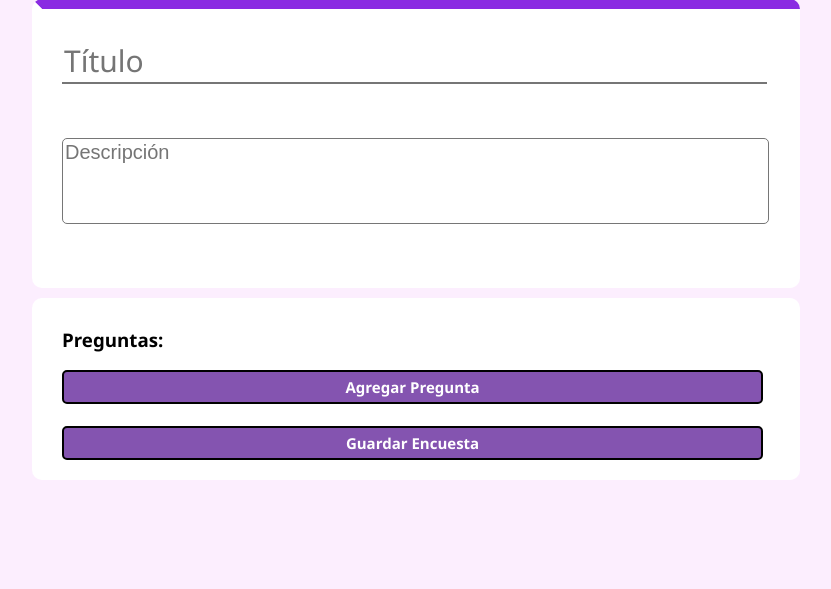
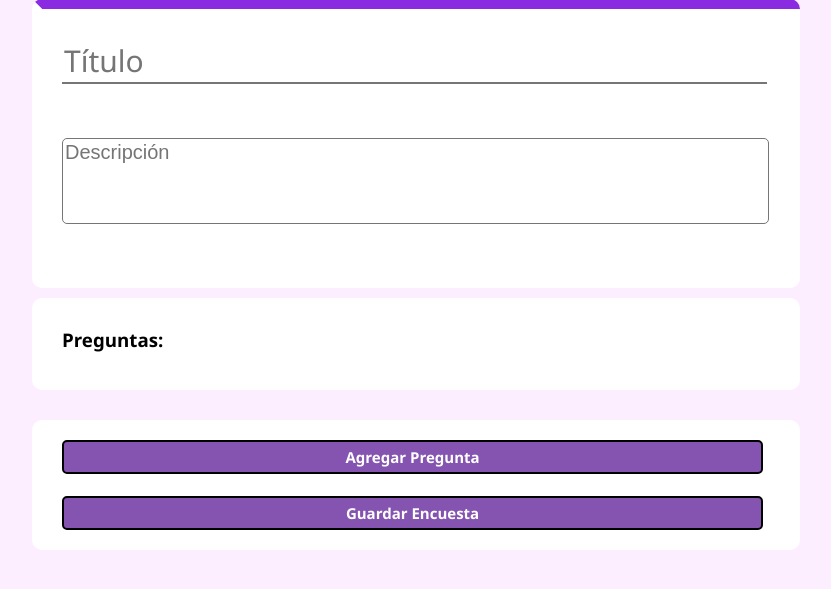
Before and after one commit to VictorMGCYT/GeneradorEncuestas, a PHP site: page /generador2.php in a window 1280 px wide. Shown: the part 131-720 px from the top of the page, without its empty margins (224-1055 px from the left). Run offline with PHP 8.4, Linux system fonts and the light colour scheme; the visitor is signed in with stand-in values (Sample User, id 1).

Commit message:
24.10.24
Estilo final para generador

```diff
--- a/frontend/css/styleGenerador.css
+++ b/frontend/css/styleGenerador.css
@@ -155,7 +155,29 @@ body {
     margin-bottom: 30px;
 }
 
-.questions button{
+.btnAdd {
+    margin-top: 10px;
+    display: flex;
+    flex-wrap: wrap;
+    flex-direction: column;
+    box-sizing: border-box;
+    width: 60%;
+    height: auto;
+    margin-left: auto;
+    margin-right: auto;
+    padding-top: 20px;
+    padding-left: 20px;
+    padding-bottom: 20px;
+    border-radius: 10px;
+    background-color: white;
+    border-left: 10px solid;
+    border-left-color: #ffffff;
+    margin-bottom: 20px;
+
+
+}
+
+.btnAdd button{
     width: 95%;
     padding-top: 5px;
     padding-bottom: 5px;
--- a/frontend/generador2.php
+++ b/frontend/generador2.php
@@ -26,13 +26,6 @@ if(isset($_GET['token'])){
     <meta charset="UTF-8">
     <meta name="viewport" content="width=device-width, initial-scale=1.0">
     <title>Generador de Encuestas</title>
-    <style>
-        .question {
-            margin-bottom: 20px;
-            padding: 10px;
-            border: 1px solid #ccc;
-        }
-    </style>
     <link rel="stylesheet" href="../css/styleGenerador.css">
 </head>
 <body>
@@ -77,6 +70,10 @@ if(isset($_GET['token'])){
             <div class="questions" id="questions">
 
                 <h3>Preguntas:</h3>
+
+            </div>
+
+            <div class="btnAdd">
                 <button type="button" onclick="addQuestion()">Agregar Pregunta</button><br>
                 <button type="button" onclick="saveSurvey()">Guardar Encuesta</button>
             </div>
--- a/frontend/scripts/scriptGenerarEncuesta.js
+++ b/frontend/scripts/scriptGenerarEncuesta.js
@@ -8,17 +8,22 @@ function addQuestion() {
     questionDiv.id = `question_${questionCount}`;
 
     questionDiv.innerHTML = `
+        <div class="pregunta">
         <label for="question_${questionCount}_text">Pregunta ${questionCount}:</label>
-        <input type="text" name="questions[${questionCount}][text]" id="question_${questionCount}_text" required><br>
+        <input placeholder="Ingresa tu pregunta" type="text" name="questions[${questionCount}][text]" id="question_${questionCount}_text" required><br>
+        </div>
 
+        <div class="tipoPregunta">
         <label for="question_${questionCount}_type">Tipo de Pregunta:</label>
         <select name="questions[${questionCount}][type]" id="question_${questionCount}_type" onchange="updateQuestionType(${questionCount})">
             <option value="abierta">Abierta</option>
             <option value="multiple">Opción Múltiple</option>
             <option value="seleccion">Casilla de Selección</option>
         </select><br>
+        </div>
 
-        <div id="question_${questionCount}_options" class="options"></div>
+        <div id="question_${questionCount}_options" class="options">
+        </div>
     `;
 
     document.getElementById("questions").appendChild(questionDiv);
@@ -34,7 +39,7 @@ function updateQuestionType(questionId) {
         for (let i = 1; i <= 5; i++) {
             optionsDiv.innerHTML += `
                 <label for="question_${questionId}_option_${i}">Opción ${i}:</label>
-                <input type="text" name="questions[${questionId}][options][${i}]" id="question_${questionId}_option_${i}" required><br>
+                <input class="inOpcion" type="text" name="questions[${questionId}][options][${i}]" id="question_${questionId}_option_${i}" required><br>
             `;
         }
     }
```
Also changed, not shown: other parts of frontend/css/styleGenerador.css (+46 -3 lines).
